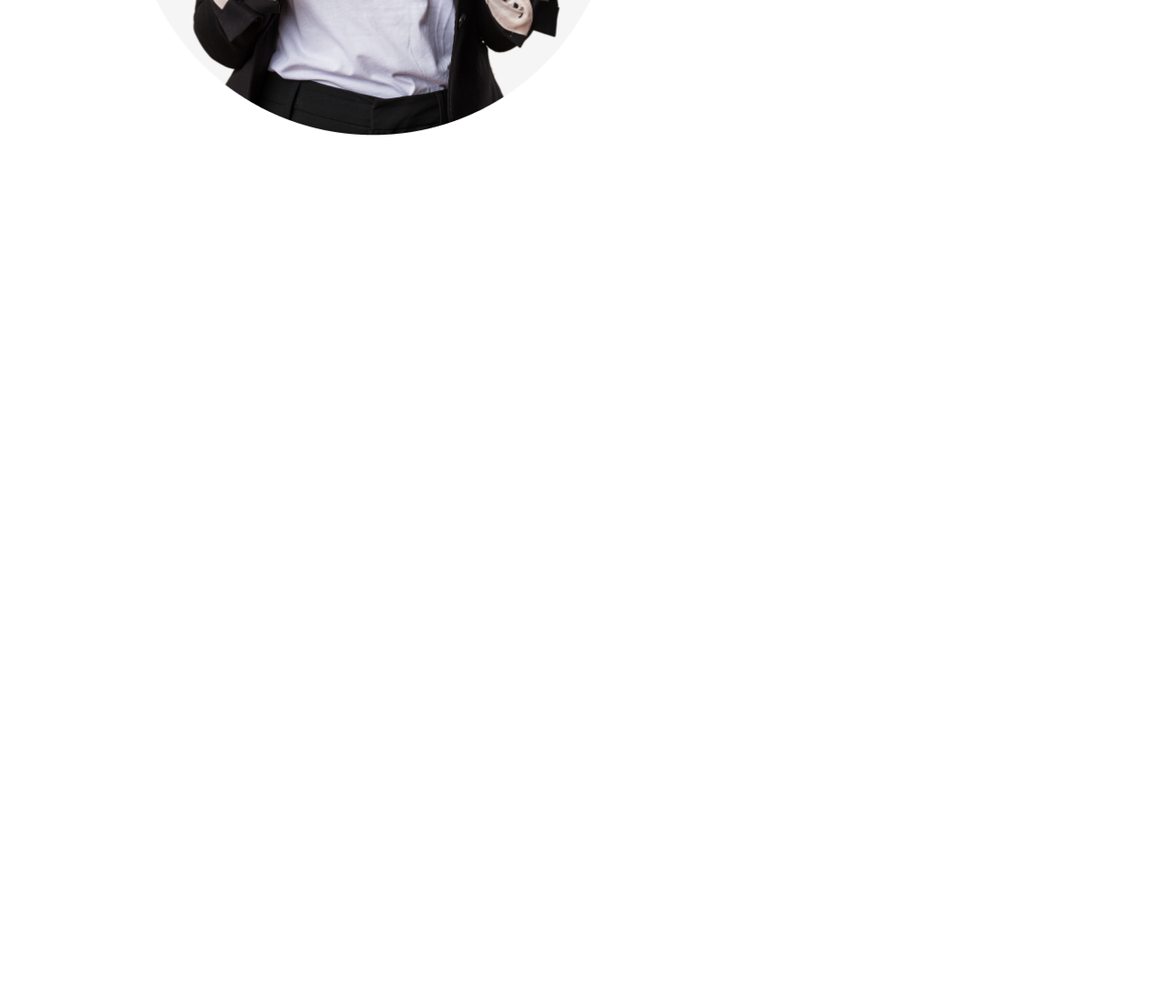
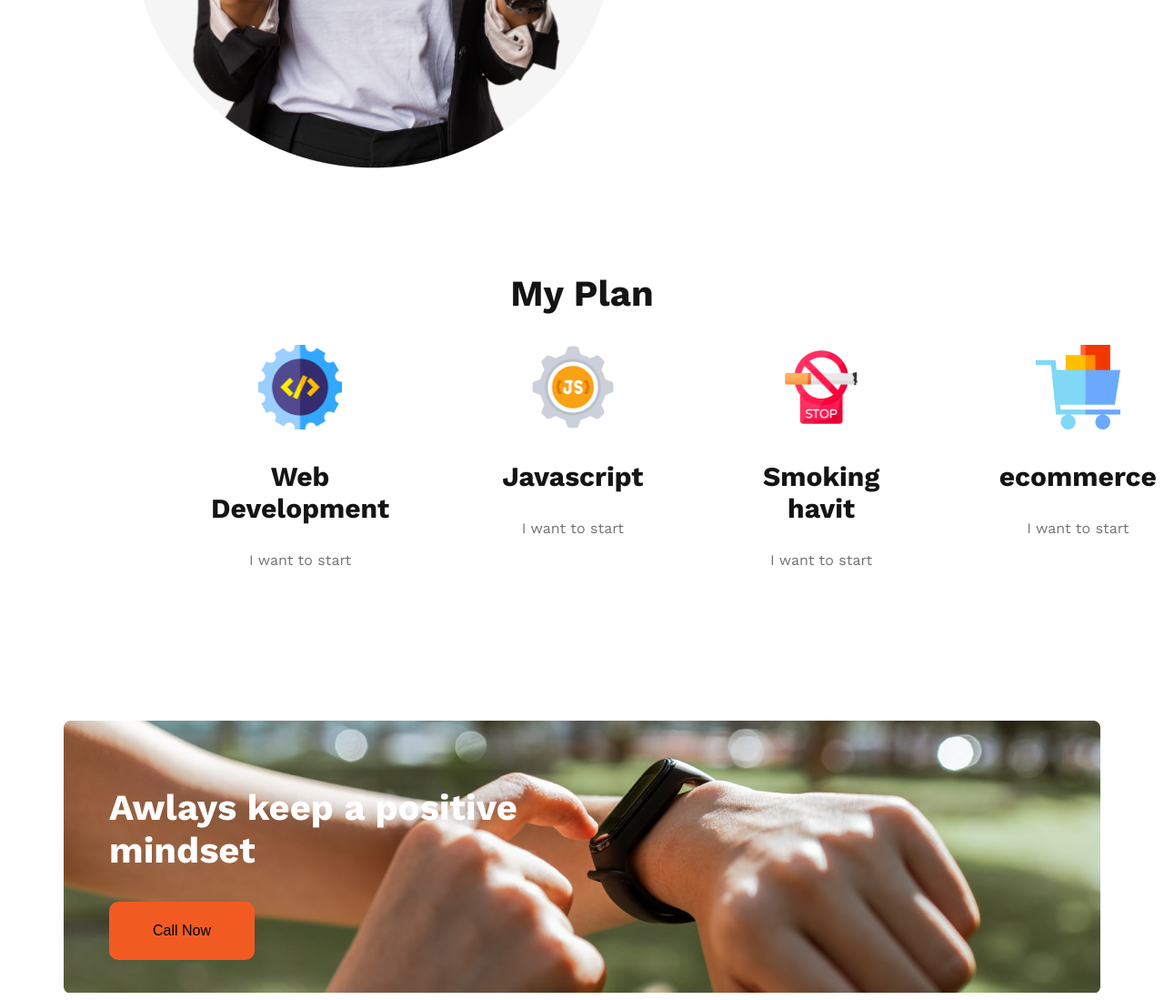
Before and after one commit to Siam1894/new-year-new-you, a plain HTML site: page index.html in a window 1280 px wide. Shown: the part 1505-2604 px from the top of the page at 91% size. Before the commit the page ends 1768 px from the top, so only its background shows below. Drawn offline with nearby package versions, Linux system fonts and the light colour scheme.

Commit message:
main part is finish

```diff
--- a/index.html
+++ b/index.html
@@ -41,6 +41,40 @@
 
 
         </section>
+        <section class="my plan">
+            <h2 class="plan-heading">My Plan</h2>
+            <div class="container">
+                <div>
+                    <img class="p" src="images/icons/web.png" alt="images">
+                    <h3 class="hed">Web Development</h3>
+                    <p class="pera">I want to start</p>
+                </div>
+                <div>
+                    <img class="p" src="images/icons/js.png"  alt="images">
+                    <h3 class="hed">Javascript</h3>
+                    <p class="pera">I want to start</p>
+                </div>
+                <div>
+                    <img class="p" src="images/icons/smoke.png" alt="images">
+                    <h3 class="hed">Smoking havit</h3>
+                    <p class="pera">I want to start</p>
+                </div>
+                <div>
+                    <img class="p" src="images/icons/ecom.png" alt="images">
+                    <h3 class="hed">ecommerce</h3>
+                    <p class="pera">I want to start</p>
+                </div>
+
+            </div>
+
+        </section>
+        <section class="call-section">
+            <div class="call">
+                <h2 class="heading">Awlays keep a positive <br> mindset</h2>
+                <button class="banner-btn">Call Now</button>
+
+            </div>
+        </section>
 
     </main>
     <footer>
--- a/styles.css
+++ b/styles.css
@@ -1,6 +1,7 @@
 body{
     font-family: 'Work Sans', sans-serif;
 }
+/*header part*/
 .header{
     background: url(images/banner/banner2.png);
     background-size: cover;
@@ -38,7 +39,7 @@ body{
     height: 64px;
     width: 160px;
     font-size: 16px;
-    border: 3px solid black;
+    border:none;
     border-radius: 10px;
     background-color: #f15b22;
 
@@ -48,19 +49,21 @@ body{
 .banner-btn:hover{
     background: #fff;
 }
+/*section 1*/
 nav{
     list-style: none;
 
 }
   nav li:before{
     content:'✓';
-    color:aqua;
+    color:#16D887;
 }
 .my-priveus{
     display: flex;
     margin: 9%;
     position: center;
     gap: 50px;
+    margin-top:150px;
 
 
 }
@@ -76,3 +79,66 @@ nav{
     width: 572.18px;
 
 }
+.priveus-heading{
+    color: #151414;
+    font-size: 40px;
+}
+.priveus-pera{
+    color:#444343;
+    font-size: 16px;
+}
+/*section 2*/
+.my-plan{
+    margin-top: 150px;
+}
+.plan-heading{
+    font-size: 40px;
+   text-align: center;
+   color: #151414;
+}
+.container{
+    display: flex;
+    gap: 100px;
+    height: auto;
+    margin: auto;
+    padding-left: 200px;
+    text-align: center;
+
+}
+.p{
+    height: 92.6px;
+    width: 92.6px;
+
+}
+.hed{
+    font-size: 30px;
+    color: #151414;
+}
+.pera{
+    font-size: 16px;
+    color: #737272;
+}
+/*section 3*/
+  .call-section{
+    background:url(images/watch.png);
+    background-repeat: no-repeat;
+    height: auto;
+    margin: auto;
+    height: 300px;
+    width: 1140px;
+    margin-top: 150px;
+
+  }
+  .heading{
+    font-size: 40px;
+    color: #fff;
+
+  }
+  .call{
+    height: 182px;
+    width: 459px;
+    margin: 50px;
+    padding-top: 40px;
+
+  }
+  /*footer part*/
```
